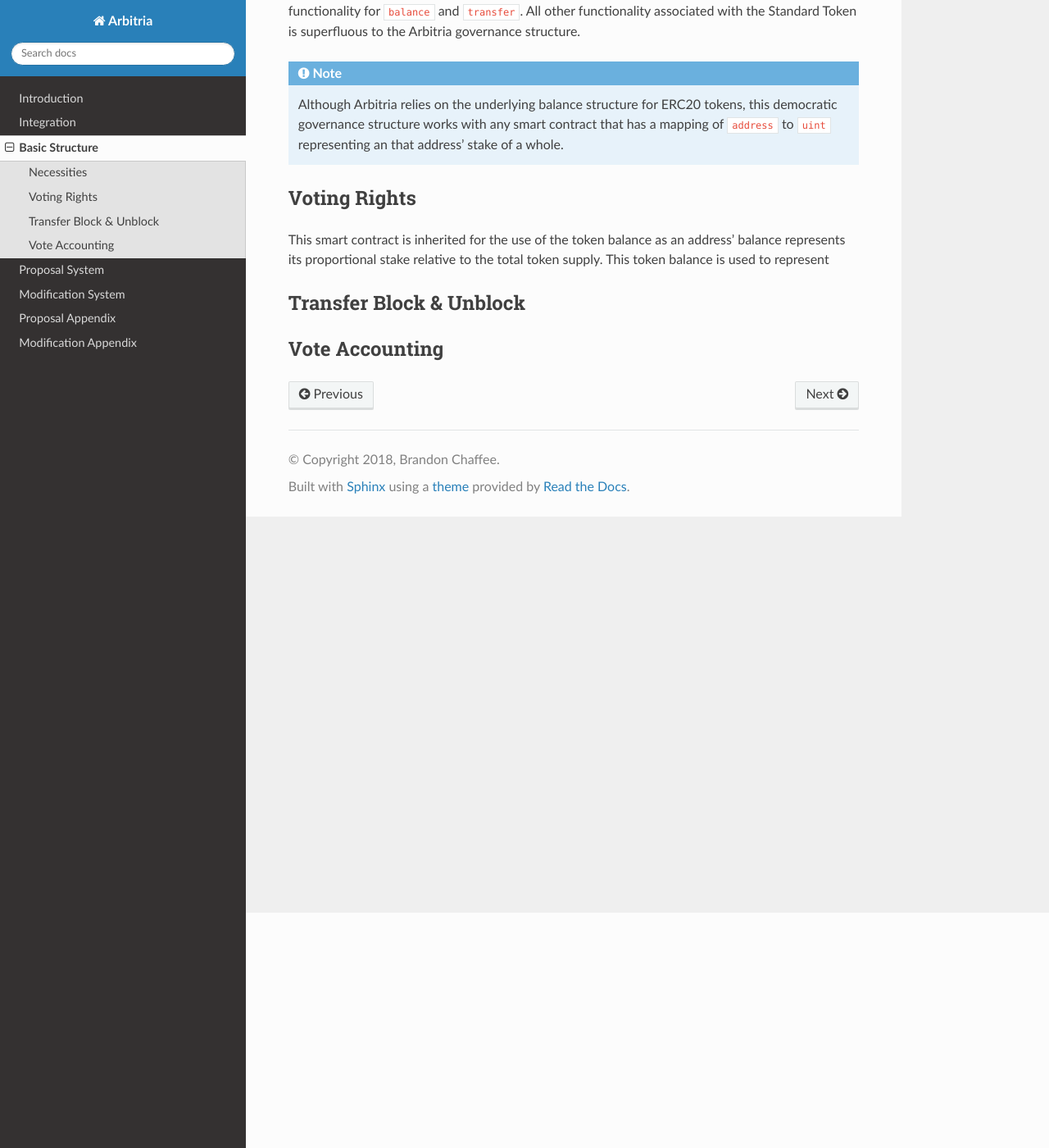
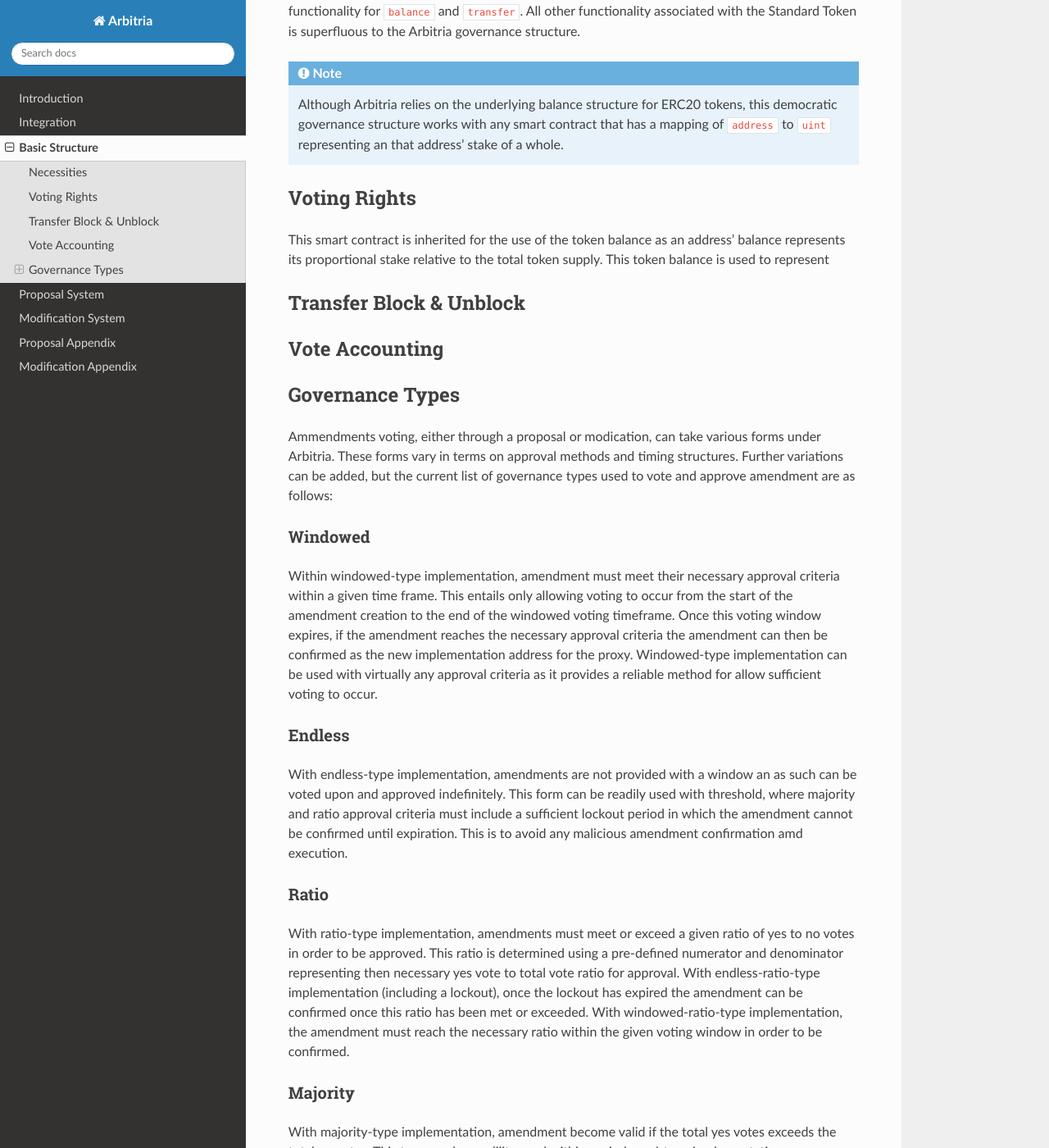
Before and after one commit to brandonchaffee/arbitria, a Sphinx documentation site: the page built from docs/basics.rst, in a window 1280 px wide and 1400 px high, scrolled down 287 px. Shown: the whole window at 82% size. Built offline with Sphinx 7.4.7 and the Read the Docs theme 2.0.0, drawn with Linux system fonts in a browser that asks for light colours; some of the changed text lies outside the part shown.

Commit message:
added governance types to docs

```diff
--- a/docs/basics.rst
+++ b/docs/basics.rst
@@ -38,3 +38,52 @@
 
 Vote Accounting
 ===============
+
+
+Governance Types
+================
+Ammendments voting, either through a proposal or modication, can take various forms under Arbitria. These
+forms vary in terms on approval methods and timing structures. Further variations can be added, but the
+current list of governance types used to vote and approve amendment are as follows:
+
+Windowed
+~~~~~~~~
+Within windowed-type implementation, amendment must meet their necessary approval criteria within a given time
+frame. This entails only allowing voting to occur from the start of the amendment creation to the end of the
+windowed voting timeframe. Once this voting window expires, if the amendment reaches the necessary approval
+criteria the amendment can then be confirmed as the new implementation address for the proxy. Windowed-type
+implementation can be used with virtually any approval criteria as it provides a reliable method for allow
+sufficient voting to occur.
+
+
+Endless
+~~~~~~~
+With endless-type implementation, amendments are not provided with a window an as such can be voted upon and
+approved indefinitely. This form can be readily used with threshold, where majority and ratio approval
+criteria must include a sufficient lockout period in which the amendment cannot be confirmed until expiration.
+This is to avoid any malicious amendment confirmation amd execution.
+
+
+Ratio
+~~~~~
+With ratio-type implementation, amendments must meet or exceed a given ratio of yes to no votes in order to be
+approved. This ratio is determined using a pre-defined numerator and denominator representing then
+necessary yes vote to total vote ratio for approval. With endless-ratio-type implementation (including a
+lockout), once the lockout has expired the amendment can be confirmed once this ratio has been met or exceeded.
+With windowed-ratio-type implementation, the amendment must reach the necessary ratio within the given voting
+window in order to be confirmed.
+
+
+Majority
+~~~~~~~~
+With majority-type implementation, amendment become valid if the total yes votes exceeds the total no votes.
+This type can be readility used within a windowed-type implementation or an endless-type implementation with
+a lockout.
+
+Threshold
+~~~~~~~~~
+With threshold-type implementation, amendment become valid if the total yes votes exceeds a predefined voted
+count threshold. This allows for amendment to only be approved should a given number of total available votes
+approve the amendment, where ratio-type and majority-types can be approved with any number of votes occuring
+so long as the proper requirements are met. Threshold-type implementation can be readility used within a
+windowed-type implementation or an endless-type implementation with a lockout.
--- a/docs/modification.rst
+++ b/docs/modification.rst
@@ -7,8 +7,8 @@
 Modification System
 ###################
 
-Governance Types
-================
+
+
 
 Creation
 ========
```
Also changed, not shown: README.md (+1 -0 lines), docs/proposal.rst (+6 -2 lines).
